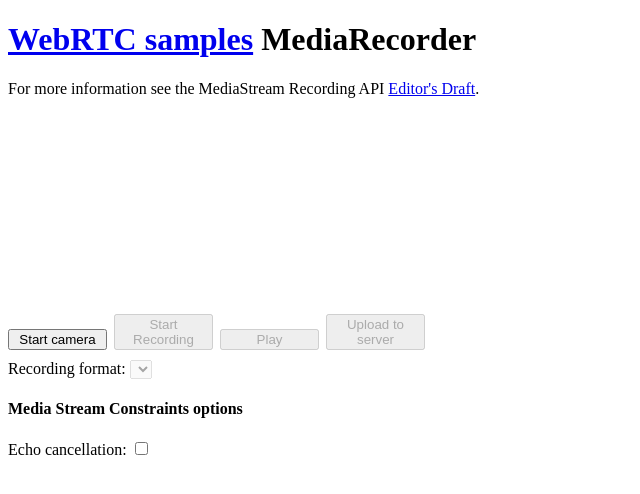
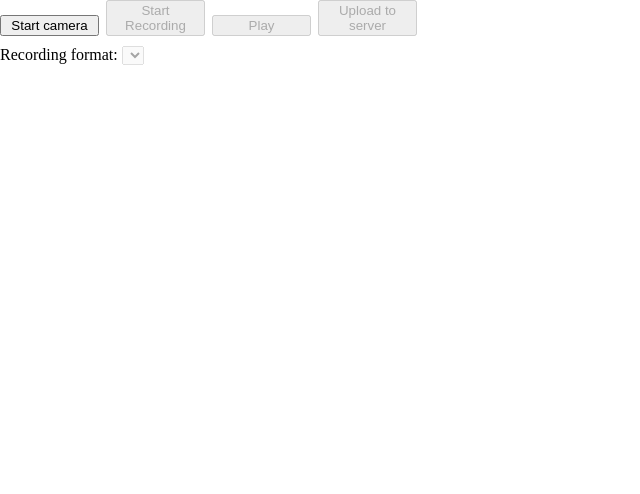
Before and after one commit to hangyeol013/shootemall, a website built with webpack: page src/html/index.html in a window 1280 px wide. Shown: the whole page, without its empty margins (0-640 px from the left). Built offline with nearby package versions, Linux system fonts and the light colour scheme; no server answers.

Commit message:
UI changes. Updated Readme

```diff
--- a/src/css/main.css
+++ b/src/css/main.css
@@ -1,10 +1,3 @@
-/*
- *  Copyright (c) 2015 The WebRTC project authors. All Rights Reserved.
- *
- *  Use of this source code is governed by a BSD-style license
- *  that can be found in the LICENSE file in the root of the source
- *  tree.
- */
 button {
   margin: 0 3px 10px 0;
   padding-left: 2px;
@@ -12,26 +5,28 @@
   width: 99px;
 }
 
-  button:last-of-type {
-    margin: 0;
-  }
-
 p.borderBelow {
   margin: 0 0 20px 0;
   padding: 0 0 20px 0;
 }
 
-  video {
-    vertical-align: top;
-    --width: 25vw;
-    width: var(--width);
-    height: calc(var(--width) * 0.5625);
+body {
+  margin: 0;
 }
 
-  video:last-of-type {
-    margin: 0 0 20px 0;
+video#gum {
+  width:100%;
+  height:100%;
+  object-fit:cover;
+  z-index:-1;
+  position:absolute;
 }
 
-  video#gumVideo {
-    margin: 0 20px 20px 0;
+video#recorded {
+  width:20%;
+  height:20%;
+  right:0%;
+  object-fit:cover;
+  z-index:1;
+  position:absolute;
 }
--- a/src/html/index.html
+++ b/src/html/index.html
@@ -22,21 +22,11 @@
     <title>MediaStream Recording</title>
 
     <link href="//fonts.googleapis.com/css?family=Roboto:300,400,500,700" rel="stylesheet" type="text/css">
-    <link rel="stylesheet" href="../css/main.css">
-
 </head>
 
 <body>
 
 <div id="container">
-
-    <h1><a href="//webrtc.github.io/samples/" title="WebRTC samples homepage">WebRTC samples</a>
-        <span>MediaRecorder</span></h1>
-
-    <p>For more information see the MediaStream Recording API <a
-            href="http://w3c.github.io/mediacapture-record/MediaRecorder.html"
-            title="W3C MediaStream Recording API Editor's Draft">Editor's&nbsp;Draft</a>.</p>
-
     <video id="gum" playsinline autoplay muted></video>
     <video id="recorded" playsinline loop></video>
 
@@ -50,10 +40,6 @@
     <div>
         Recording format: <select id="codecPreferences" disabled></select>
     </div>
-    <div>
-        <h4>Media Stream Constraints options</h4>
-        <p>Echo cancellation: <input type="checkbox" id="echoCancellation"></p>
-    </div>
 
     <div>
         <span id="errorMsg"></span>
--- a/src/index.js
+++ b/src/index.js
@@ -3,6 +3,7 @@
 
 'use strict';
 
+import './css/main.css';
 const io = require("socket.io-client");
 
 const socket = io();
@@ -134,11 +135,8 @@
 
 document.querySelector('button#start').addEventListener('click', async () => {
   document.querySelector('button#start').disabled = true;
-  const hasEchoCancellation = document.querySelector('#echoCancellation').checked;
   const constraints = {
-    audio: {
-      echoCancellation: {exact: hasEchoCancellation}
-    },
+    audio: false,
     video: {
       width: 1280, height: 720
     }
```
Also changed, not shown: README.md. Lines whose indentation alone changed are shown as unchanged.
